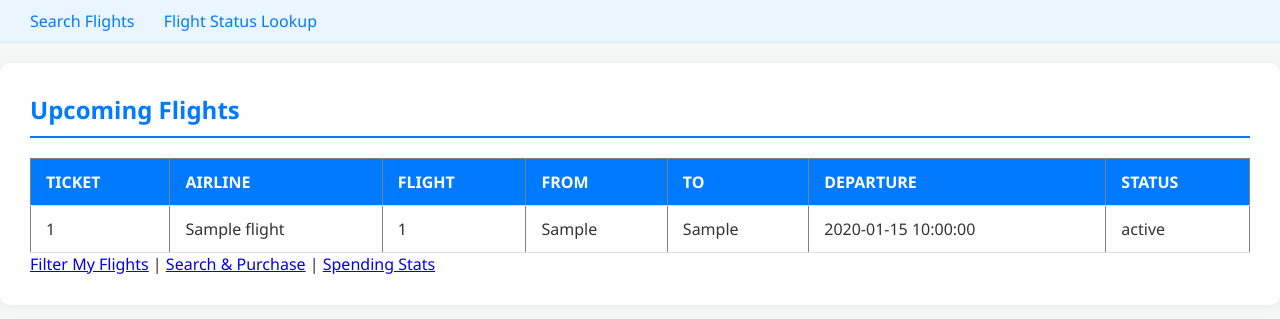
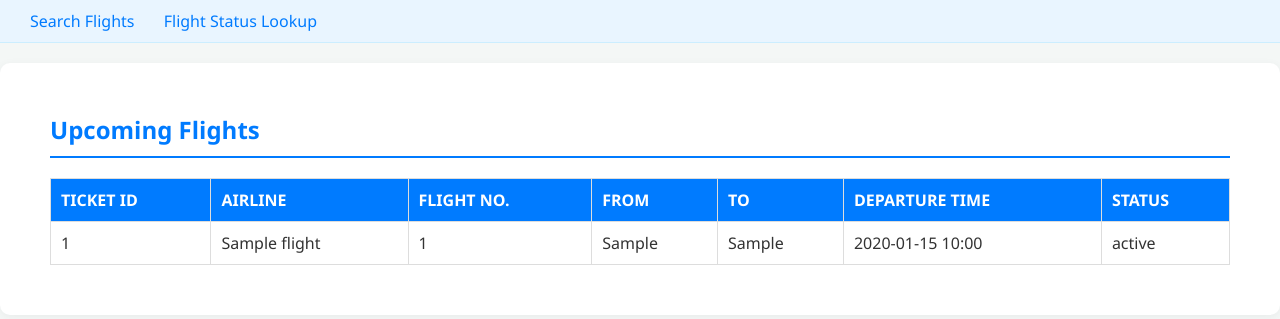
Before and after one commit to LAURAlele7/airBookingSystem, a Flask app: template templates/customer_dashboard.html in a window 1280 px wide. Shown: the part 78-397 px from the top of the page. Run offline with Flask 3, Linux system fonts and the light colour scheme; the template is opened without the code that fills it: most values are stand-ins (such as "Sample title", 1, 10 or a date in 2020).

Commit message:
Add Customer Dashboard

```diff
--- a/handlers/customer.py
+++ b/handlers/customer.py
@@ -17,10 +17,11 @@ def dashboard():
         FROM purchases p
         JOIN ticket t ON p.ticket_ID = t.ticket_ID
         JOIN flight f ON t.airline_name = f.airline_name AND t.flight_number = f.flight_number
-        WHERE p.customer_email=%s AND f.departure_time >= NOW()
+        WHERE p.customer_email=%s AND f.status IN ('upcoming', 'Delayed')
         ORDER BY f.departure_time ASC
     """
     flights = query_all(sql, (email,))
+    print(flights)
     return render_template("customer_dashboard.html", flights=flights)
 
 
--- a/templates/customer_dashboard.html
+++ b/templates/customer_dashboard.html
@@ -1,11 +1,49 @@
 {% extends "base.html" %}
+
+{% block title %}Customer Dashboard{% endblock %}
+
+{% block head_extra %}
+<style>
+    /* 简单的样式优化 */
+    .dashboard-container {
+        padding: 20px;
+    }
+    .flight-table {
+        width: 100%;
+        border-collapse: collapse;
+        margin-top: 20px;
+    }
+    .flight-table th, .flight-table td {
+        border: 1px solid #ddd;
+        padding: 10px;
+        text-align: left;
+    }
+    .flight-table th {
+        background-color: #007bff;
+        color: white;
+        font-weight: bold;
+    }
+</style>
+{% endblock %}
+
 {% block content %}
+<div class="dashboard-container">
     <h2>Upcoming Flights</h2>
-<table border="1">
+
+    {% if flights %}
+    <table class="flight-table">
+        <thead>
             <tr>
-        <th>Ticket</th><th>Airline</th><th>Flight</th>
-        <th>From</th><th>To</th><th>Departure</th><th>Status</th>
+                <th>Ticket ID</th>
+                <th>Airline</th>
+                <th>Flight No.</th>
+                <th>From</th>
+                <th>To</th>
+                <th>Departure Time</th>
+                <th>Status</th>
             </tr>
+        </thead>
+        <tbody>
             {% for f in flights %}
             <tr>
                 <td>{{ f.ticket_ID }}</td>
@@ -13,12 +51,18 @@
                 <td>{{ f.flight_number }}</td>
                 <td>{{ f.departure_airport }}</td>
                 <td>{{ f.arrival_airport }}</td>
-        <td>{{ f.departure_time }}</td>
-        <td>{{ f.status }}</td>
+                <td>{{ f.departure_time | datetimeformat }}</td> <td>
+                    <span class="status-{{ f.status | lower | replace(' ', '-') }}">
+                        {{ f.status }}
+                    </span>
+                </td>
             </tr>
             {% endfor %}
+        </tbody>
     </table>
-<a href="{{ url_for('customer.flights') }}">Filter My Flights</a> |
-<a href="{{ url_for('customer.search') }}">Search & Purchase</a> |
-<a href="{{ url_for('customer.spending') }}">Spending Stats</a>
+    {% else %}
+    <p>You have no upcoming or delayed flights scheduled.</p>
+    {% endif %}
+
+    </div>
 {% endblock %}
```
Lines whose indentation alone changed are shown as unchanged.
